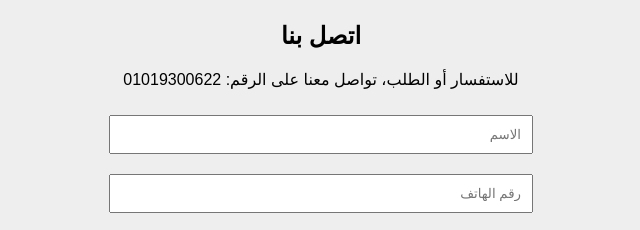
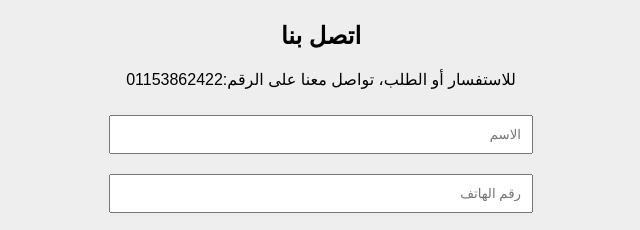
Before and after one commit to alamir-lang/dates-company, a plain HTML site: page index.html in a window 1280 px wide. Shown: the part 1196-1426 px from the top of the page, 319-959 px from the left. Drawn offline with Linux system fonts and the light colour scheme.

Commit message:
Add files via upload

```diff
--- a/index.html
+++ b/index.html
@@ -199,7 +199,7 @@
   <section class="contact" id="contact">
     <div class="container">
       <h2>اتصل بنا</h2>
-      <p>للاستفسار أو الطلب، تواصل معنا على الرقم: 01019300622</p>
+      <p>للاستفسار أو الطلب، تواصل معنا على الرقم:01153862422</p>
       <form action="https://wa.me/01153862422" target="_blank">
         <input type="text" name="name" placeholder="الاسم" required class="input-main"><br>
         <input type="text" name="phone" placeholder="رقم الهاتف" required class="input-main"><br>
```
